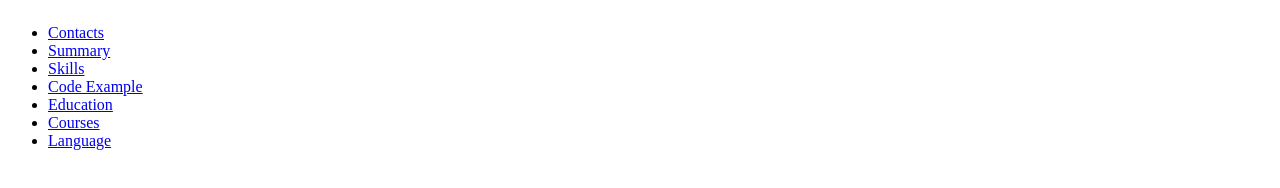
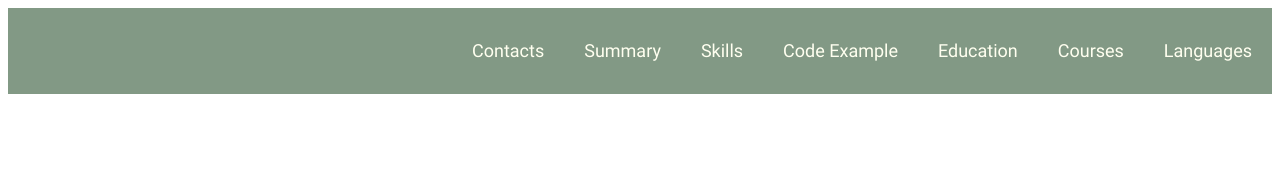
Before and after one commit to MariyaKaminskaya/rsschool-cv, a plain HTML site: page index.html in a window 1280 px wide. Drawn offline with Linux system fonts and the light colour scheme.

Commit message:
feat:add navigation to header of CV

```diff
--- a/index.html
+++ b/index.html
@@ -17,7 +17,7 @@
                  <li class="nav-item"><a href="#code" class="nav-link">Code Example</a></li>
                  <li class="nav-item"><a href="#education" class="nav-link">Education</a></li>
                  <li class="nav-item"><a href="#courses" class="nav-link">Courses</a></li>
-                 <li class="nav-item"><a href="#language" class="nav-link">Language</a></li>
+                 <li class="nav-item"><a href="#languages" class="nav-link">Languages</a></li>
                 </ul>
              </nav>
         </div>
--- a/style.css
+++ b/style.css
@@ -14,13 +14,45 @@
     box-sizing: border-box;
 }
 
+html {
+    scroll-behavior: smooth;
+}
+
 body {
     display: flex;
     flex-direction: column;
     justify-content: space-between;
+    font-family: 'Roboto', sans-serif;
+    font-size: 18px;
+    font-weight: 400;
+    line-height: 1.5;
+    color: #4d2323;
+}
+
+.header {
+    background-color: #829985;
 }
 
 .container {
     max-width: 1440px;
     margin: 0 auto;
 }
+
+.nav-list {
+    display: flex;
+    justify-content: flex-end;
+    align-items: center;
+    list-style: none;
+}
+
+.nav-link {
+    padding: 0 20px;
+    line-height: 50px;
+    color: #fffff0;
+    text-decoration: none;
+    transition: 0.3s;
+}
+
+.nav-link:hover {
+    color: #4d2323;
+}
```
